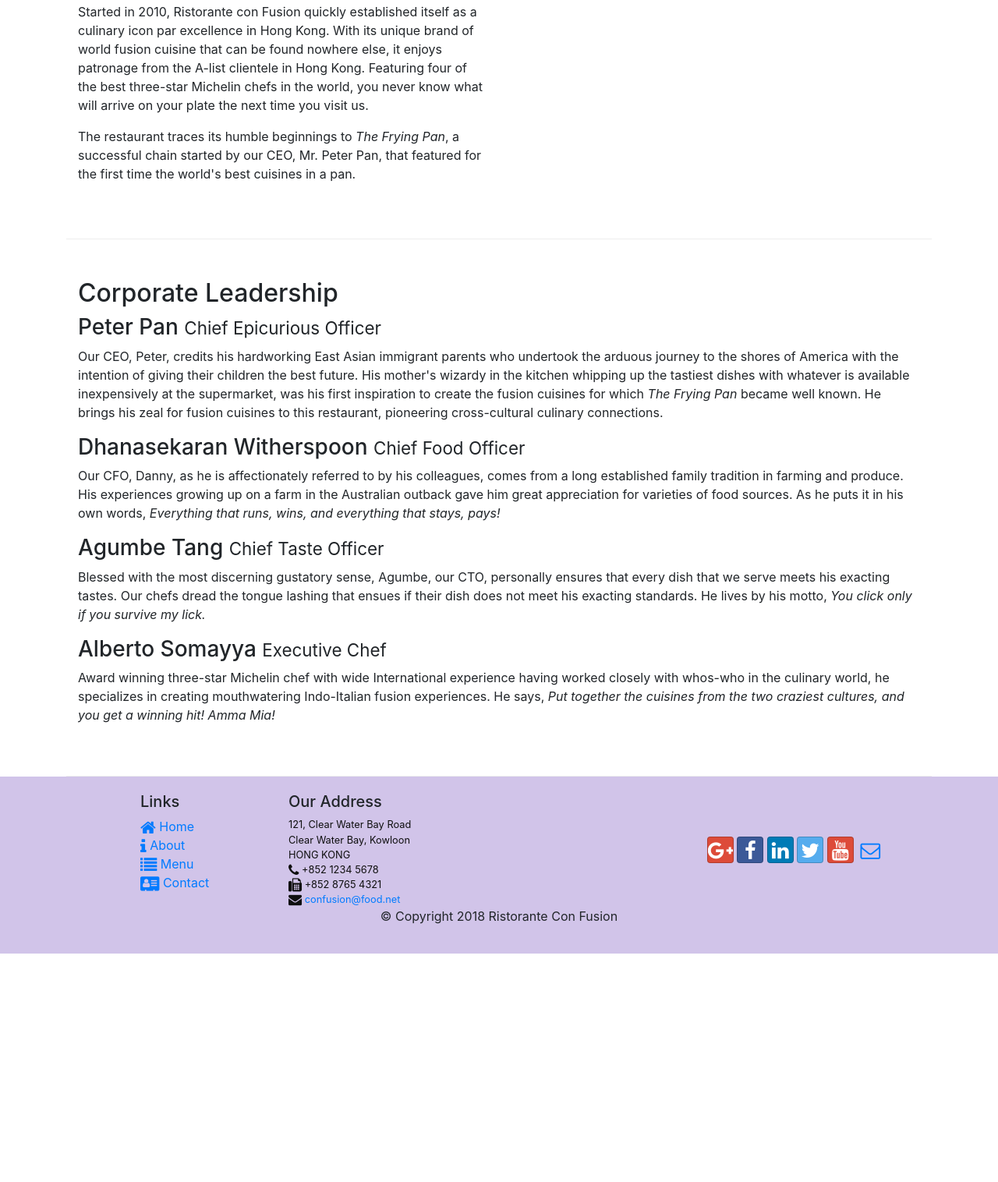
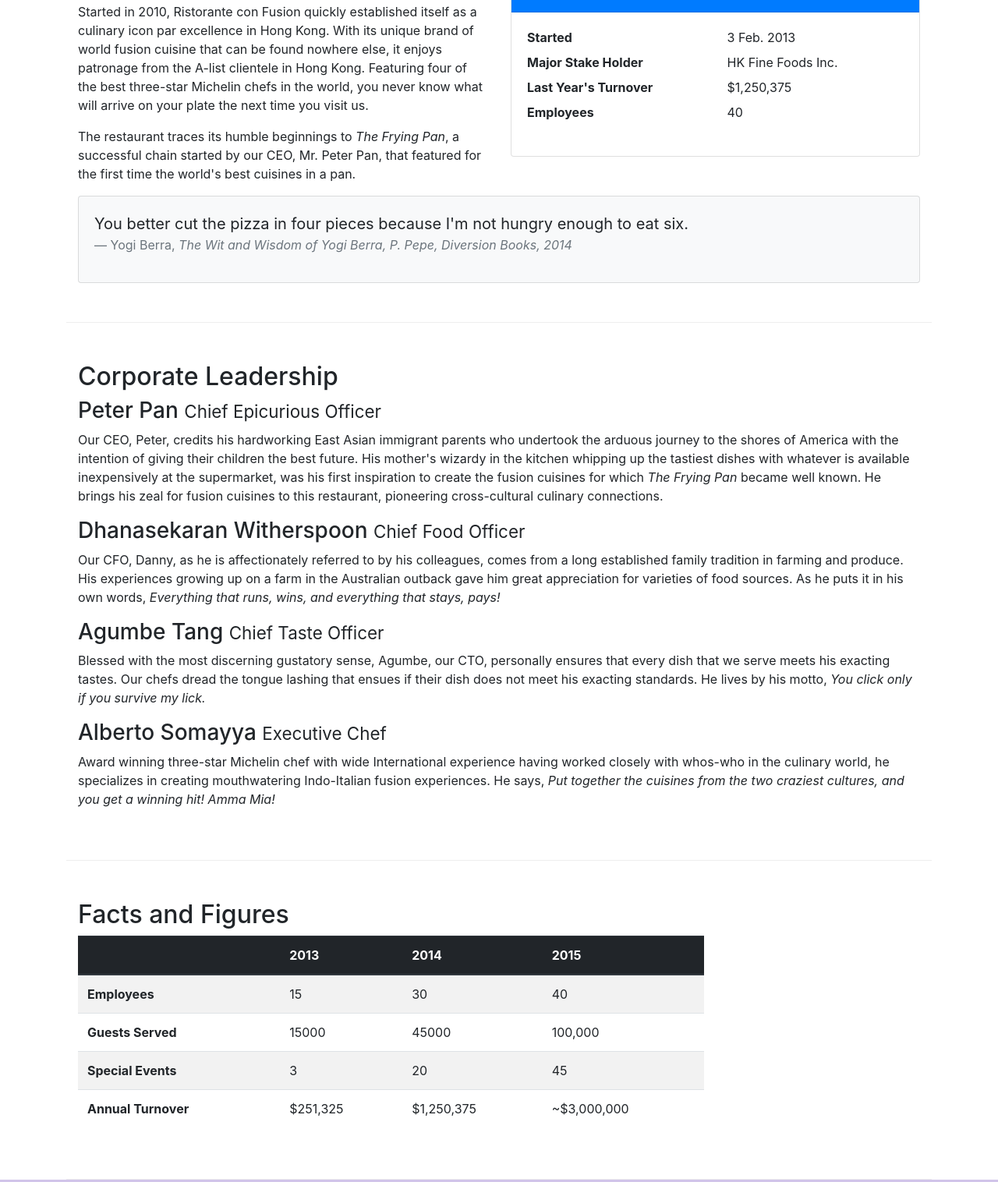
Before and after one commit to Scientist-Ansh/Bootstrap-module1, a website: page aboutus.html in a window 1280 px wide. Shown: the part 558-2074 px from the top of the page at 78% size. Before the commit the page ends 1781 px from the top, so only its background shows below. Drawn offline with nearby package versions, Linux system fonts and the light colour scheme.

Commit message:
tables and cards

```diff
--- a/aboutus.html
+++ b/aboutus.html
@@ -47,6 +47,7 @@
                         lipsmacking creations will tickle your culinary senses!</p>
                 </div>
                 <div class="col-12 col-sm">
+
                 </div>
             </div>
         </div>
@@ -75,8 +76,35 @@
                 <p>The restaurant traces its humble beginnings to <em>The Frying Pan</em>, a successful chain started by
                     our CEO, Mr. Peter Pan, that featured for the first time the world's best cuisines in a pan.</p>
             </div>
-            <div>
-            </div>
+            <div class="col-12 col-sm-6">
+                    <div class="card">
+                        <h3 class="card-header bg-primary text-white">Facts At a Glance</h3>
+                        <div class="card-body">
+                            <dl class="row">
+                                <dt class="col-6">Started</dt>
+                                <dd class="col-6">3 Feb. 2013</dd>
+                                <dt class="col-6">Major Stake Holder</dt>
+                                <dd class="col-6">HK Fine Foods Inc.</dd>
+                                <dt class="col-6">Last Year's Turnover</dt>
+                                <dd class="col-6">$1,250,375</dd>
+                                <dt class="col-6">Employees</dt>
+                                <dd class="col-6">40</dd>
+                            </dl>
+                        </div>
+                    </div>
+                </div>
+                <div class="col-12">
+                        <div class="card card-body bg-light">
+                            <blockquote class="blockquote">
+                                <p class="mb-0">You better cut the pizza in four pieces because
+                                    I'm not hungry enough to eat six.</p>
+                                <footer class="blockquote-footer">Yogi Berra,
+                                    <cite title="Source Title">The Wit and Wisdom of Yogi Berra,
+                                    P. Pepe, Diversion Books, 2014</cite>
+                                </footer>
+                            </blockquote>
+                        </div>
+                    </div>
         </div>
 
 
@@ -105,6 +133,54 @@
                     having worked closely with whos-who in the culinary world, he specializes in creating mouthwatering
                     Indo-Italian fusion experiences. He says, <em>Put together the cuisines from the two craziest
                         cultures, and you get a winning hit! Amma Mia!</em></p>
+            </div>
+        </div>
+
+        <div class="row row-content">
+            <div class="col-12 col-sm-9">
+                <h2>Facts and Figures</h2>
+                <div class="table-responsive">
+                    <table class="table table-striped">
+                        <thead class="thead-dark">
+                                <tr>
+                                        <th>&nbsp;</th>
+                                        <th>2013</th>
+                                        <th>2014</th>
+                                        <th>2015</th>
+                                    </tr>
+                        </thead>
+                        <tbody>
+                            <tr>
+                                <th>Employees</th>
+                                <td>15</td>
+                                <td>30</td>
+                                <td>40</td>
+                            </tr>
+                            <tr>
+                                <th>Guests Served</th>
+                                <td>15000</td>
+                                <td>45000</td>
+                                <td>100,000</td>
+                            </tr>
+                            <tr>
+                                <th>Special Events</th>
+                                <td>3</td>
+                                <td>20</td>
+                                <td>45</td>
+                            </tr>
+                            <tr>
+                                <th>Annual Turnover</th>
+                                <td>$251,325</td>
+                                <td>$1,250,375</td>
+                                <td>~$3,000,000</td>
+                            </tr>
+                        </tbody>
+                    </table>
+                </div>
+
+            </div>
+            <div class="col-12 col-sm-3">
+
             </div>
         </div>
 
```
